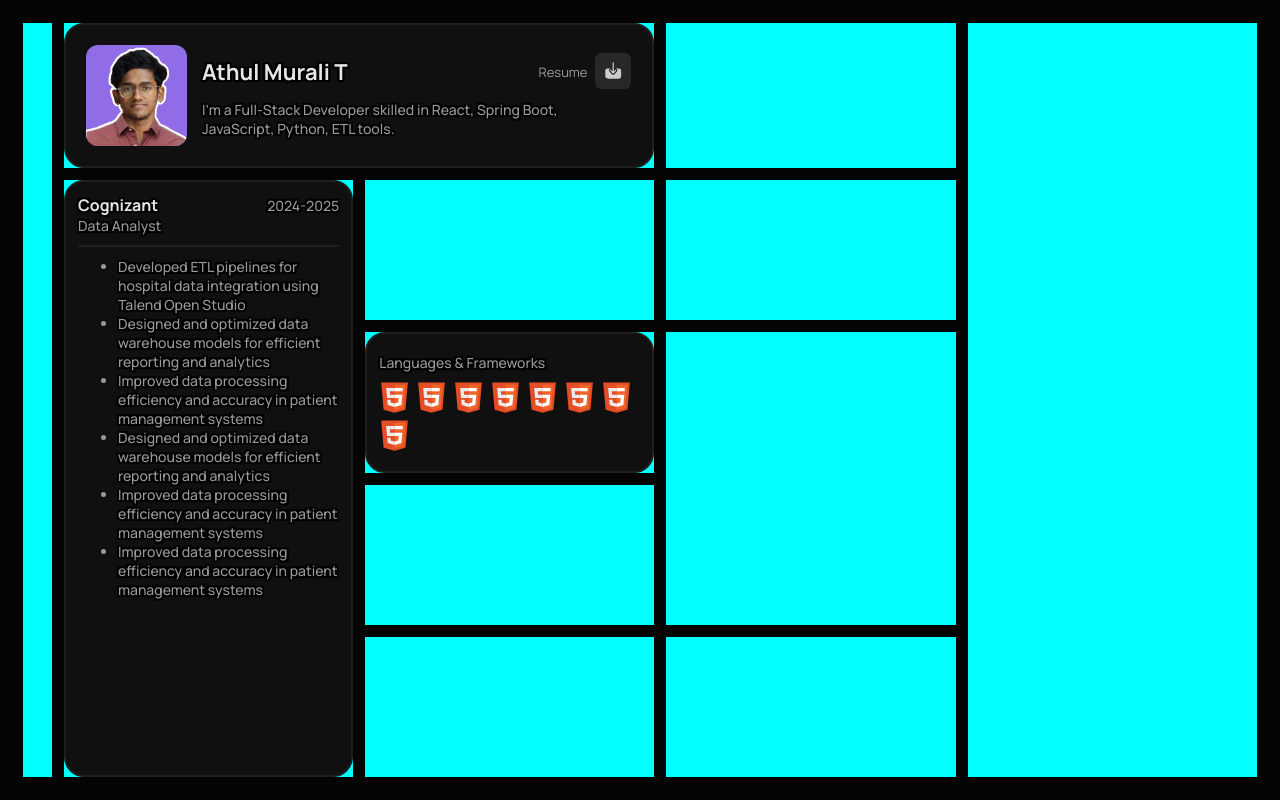
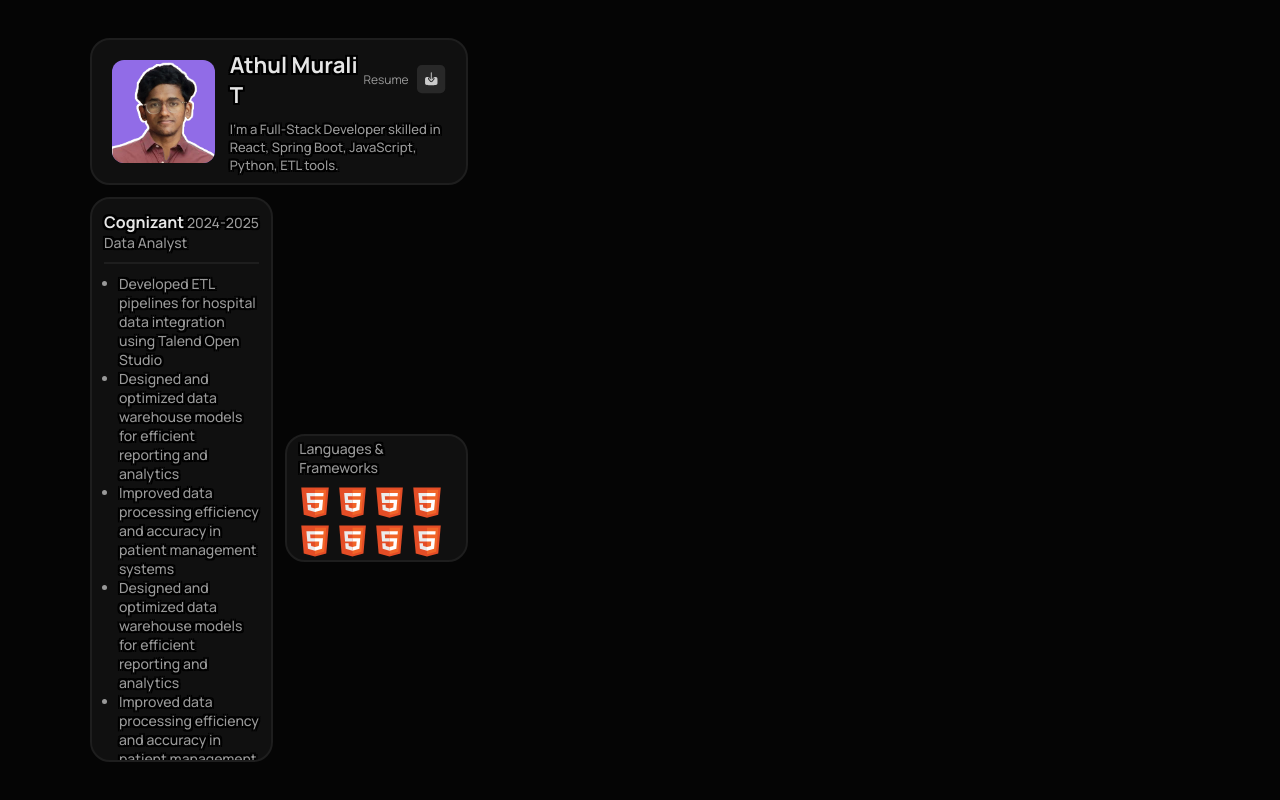
Before and after one commit to ATHUL-MURALI/Portfolio, a React (Vite) app: page / in a window 1280 px wide. Built offline with nearby package versions, Linux system fonts and the light colour scheme.

Commit message:
properly flexed

```diff
--- a/src/App.css
+++ b/src/App.css
@@ -8,13 +8,24 @@ body {
 .grid-container {
   height: 100vh;
   width: 100vw;
-  padding: calc(23rem/16);
+  /* padding: calc(23rem/16); */
+  padding-top: 2.6144vh;
+  padding-bottom: 2.6144vh;
+  padding-left: 1.1394vw;
+  padding-right: 1.1394vw;
   display: grid;
   box-sizing: border-box;
-  grid-template-columns: 0.1fr 1fr 1fr 1fr 1fr;
+  grid-template-columns: 4.5643vw 14.2993vw 14.2993vw 31.1313vw 28.8692vw;
   /* grid-template-columns: repeat(auto-fit, minmax(150px, 1fr)); */
-  grid-template-rows: 1fr 1fr 1fr 1fr 1fr;
-  gap: calc(12rem/16);
+  grid-template-rows: 18.3457vh 28.1042vh 16.004vh 10.9297vh 10.9297vh;
+  /* grid-template-rows: 167.13fr 256.03fr 145.8fr 99.57fr 99.57fr; */
+  /* gap: calc(12rem/16); */
+  gap: 1.5367vh;
+  /* row-gap: 2.6144vh;
+  column-gap: 2.6144vh; */
+  /* column-gap: 1.1394vw; */
+  justify-content: center;
+  align-content: center;
   grid-template-areas:
     "box-1 box-2 box-2 box-3 box-4"
     "box-1 box-5 box-6 box-7 box-4"
@@ -24,5 +35,5 @@ body {
 }
 
 .item {
-  background-color: aqua;
+  /* background-color: aqua; */
 }
--- a/src/components/aboutMe/AboutMe.css
+++ b/src/components/aboutMe/AboutMe.css
@@ -19,11 +19,13 @@
   /* background-color: #ff0909; */
   flex-direction: row;
   gap: calc(15*0.0625rem);
+  height: 100%;
 }
 .AboutMe__image-box {
     display: flex;
     flex-shrink: 0;
-    width: calc(101*0.0625rem);
+    height: 100%;
+    /* width: calc(101*0.0625rem); */
     box-sizing: border-box;
     overflow: hidden;
     background-color: #916CE7;
@@ -66,7 +68,7 @@
 .AboutMe__container p {
   margin: 0;
   color: #999999;
-  font-size: calc(14rem/16);
+  font-size: calc(13rem/16);
   font-weight:500;
   text-shadow:
     2px 0 black,
@@ -81,8 +83,11 @@
 
 .AboutMe__download {
   display: flex;
-  font-size: calc(13rem/16);
+  font-size: calc(12rem/16);
   color: #999999;
   align-items: center;
   gap: calc(8rem/16);
 }
+.AboutMe__download img{
+  width: 35%;
+}
--- a/src/components/expOne/ExpOne.css
+++ b/src/components/expOne/ExpOne.css
@@ -70,6 +70,7 @@
   /* background-color: aqua ; */
 }
 .ExpOne__container ul{
+  padding-left: calc(15*0.0625rem);;
   margin: 0;
 }
 .ExpOne__container li{
--- a/src/components/skillOne/SkillOne.css
+++ b/src/components/skillOne/SkillOne.css
@@ -72,6 +72,7 @@
 .SkillOne__img img{
   margin: 0;
   padding: 0;
+  width: 4.04281vh;
   /* background-color: #8d447d; */
   /* width: 100%;
   height: auto; */
```
Also changed, not shown: src/components/sideBar/SideBar.css (added).
